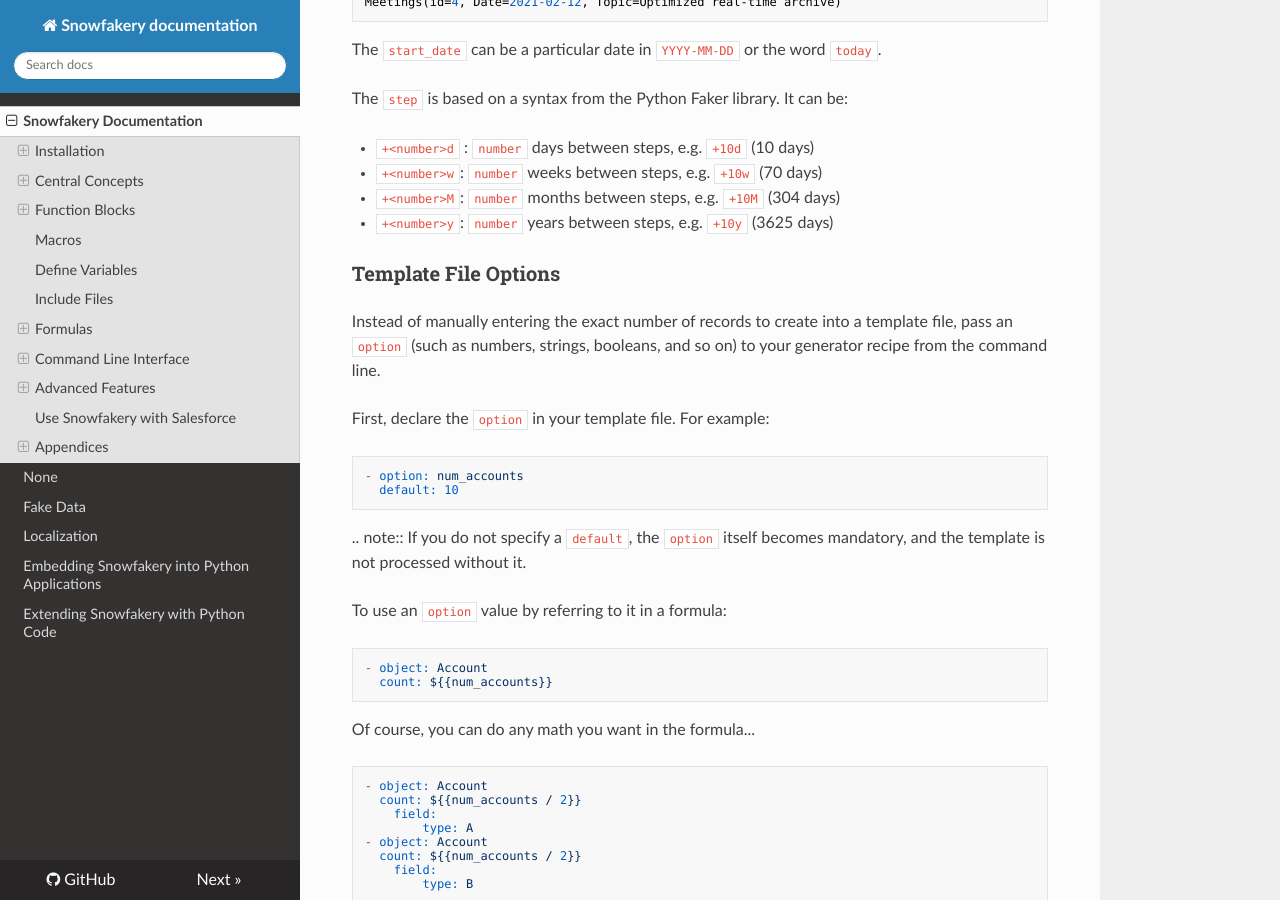
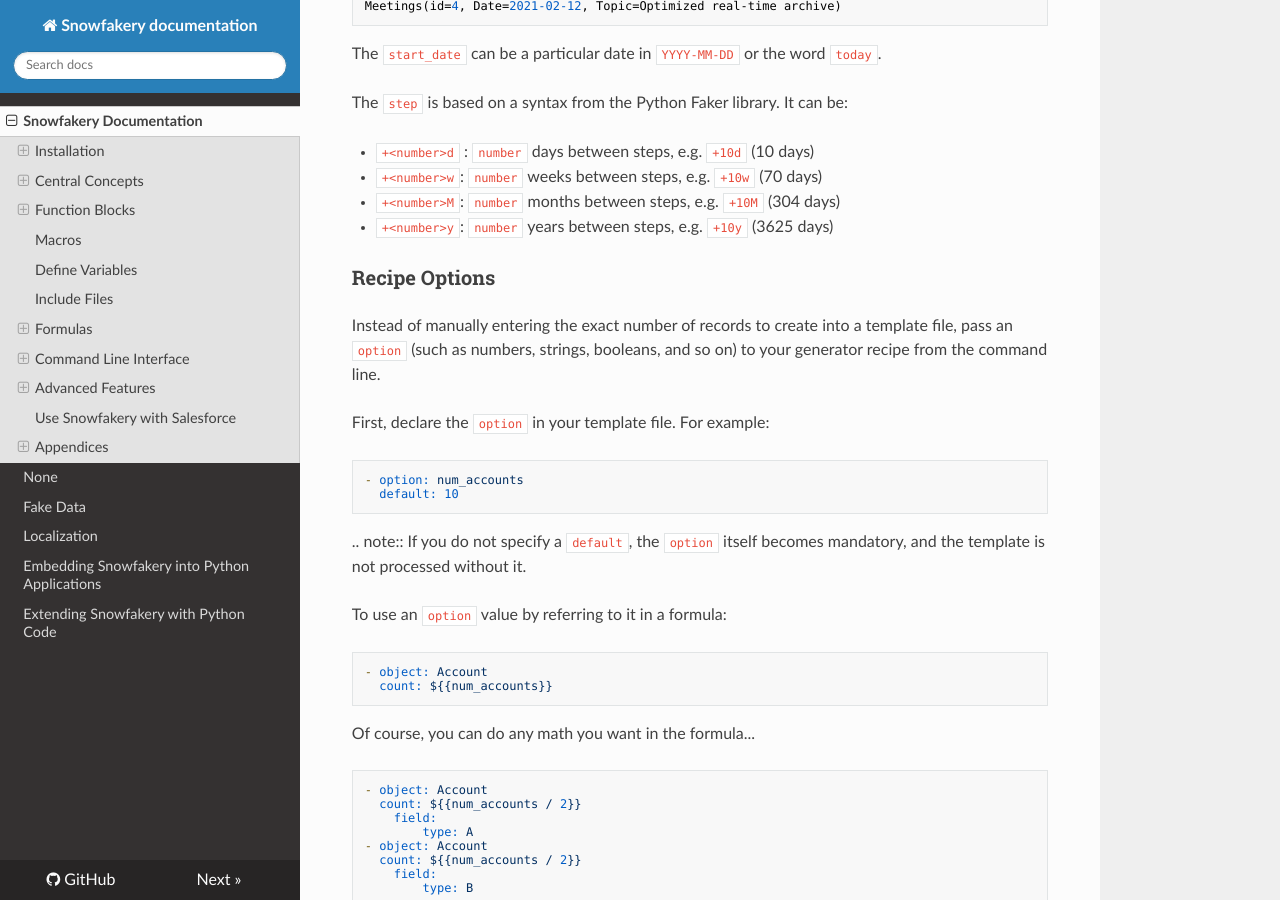
Before and after one commit to SFDO-Tooling/Snowfakery, an MkDocs documentation site: the page built from docs/index.md, in a window 1280 px wide and 900 px high, scrolled down 29740 px. Built offline with MkDocs 1.6.1, drawn with Linux system fonts in a browser that asks for light colours; nearby versions of some CDN libraries.

Commit message:
Improve terminology

````diff
--- a/docs/index.md
+++ b/docs/index.md
@@ -492,7 +492,7 @@ If the `reference` value contains periods, Snowfakery follows field names to get
 
 Snowfakery (and CumulusCI) lets you loop over a recipe many times to generate multiple rows. In this case, a `reference` is always to an object created within the current iteration of a recipe. The exception to this rule are objects marked with the `just_once` property. These objects are created _only_ in the first iteration, and any references to them are solely to the objects created in that first iteration.
 
-#### `random_choice`
+### `random_choice`
 
 The `random_choice` function randomly chooses an option from a list.
 
@@ -577,7 +577,7 @@ Let's explore this syntax with a recipe named `random-choice-complex.yml`.
                   LastName: Simpson
 ```
 
-#### `random_reference`
+### `random_reference`
 
 The `random_reference` property creates a reference to a random, existing row from a table.
 
@@ -1513,7 +1513,7 @@ The `step` is based on a syntax from the Python Faker library. It can be:
 - `+<number>M`: `number` months between steps, e.g. `+10M` (304 days)
 - `+<number>y`: `number` years between steps, e.g. `+10y` (3625 days)
 
-### Template File Options
+### Recipe Options
 
 Instead of manually entering the exact number of records to create into a template file, pass an `option` (such as numbers, strings, booleans, and so on) to your generator recipe from the command line.
 
````
